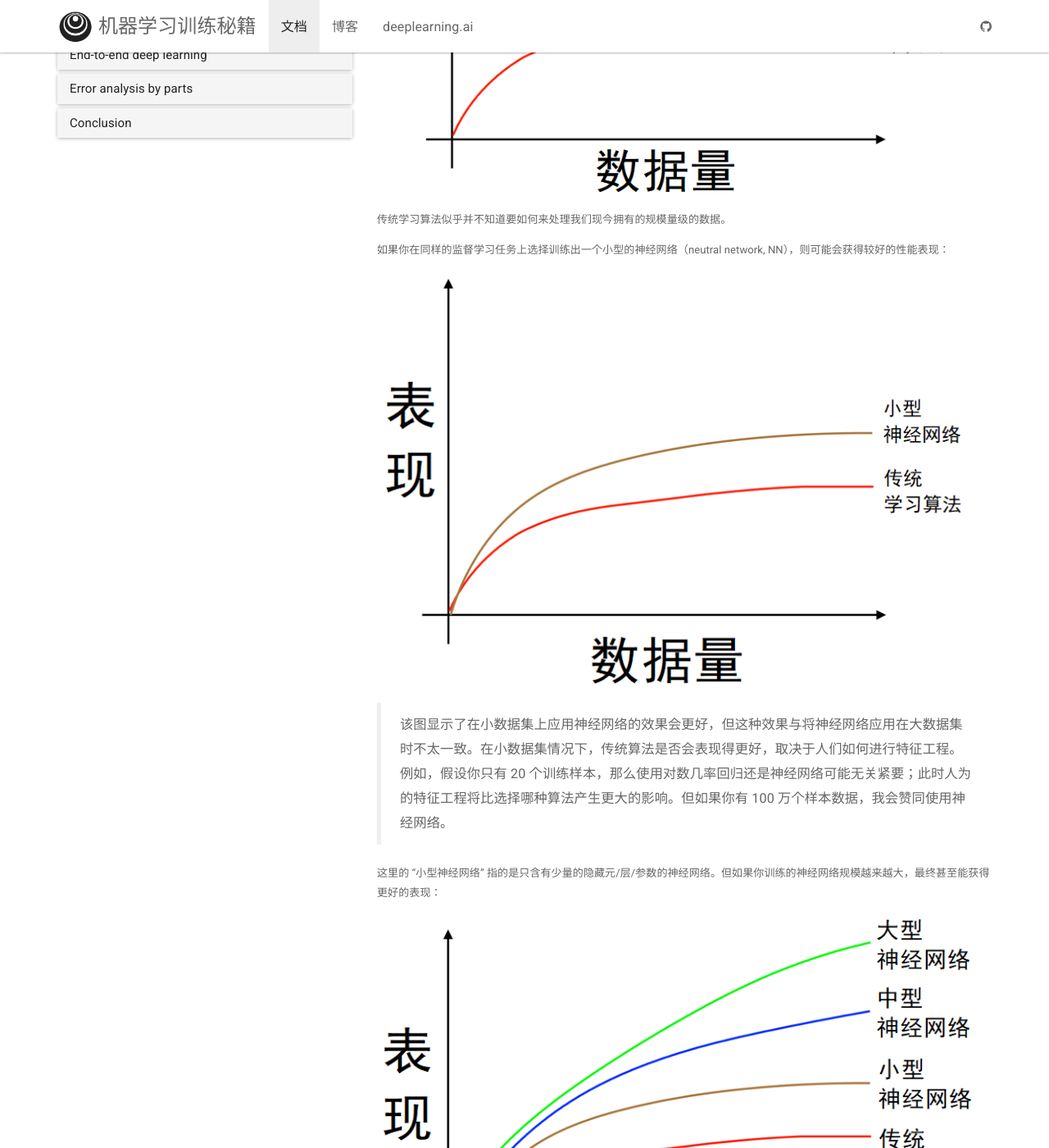
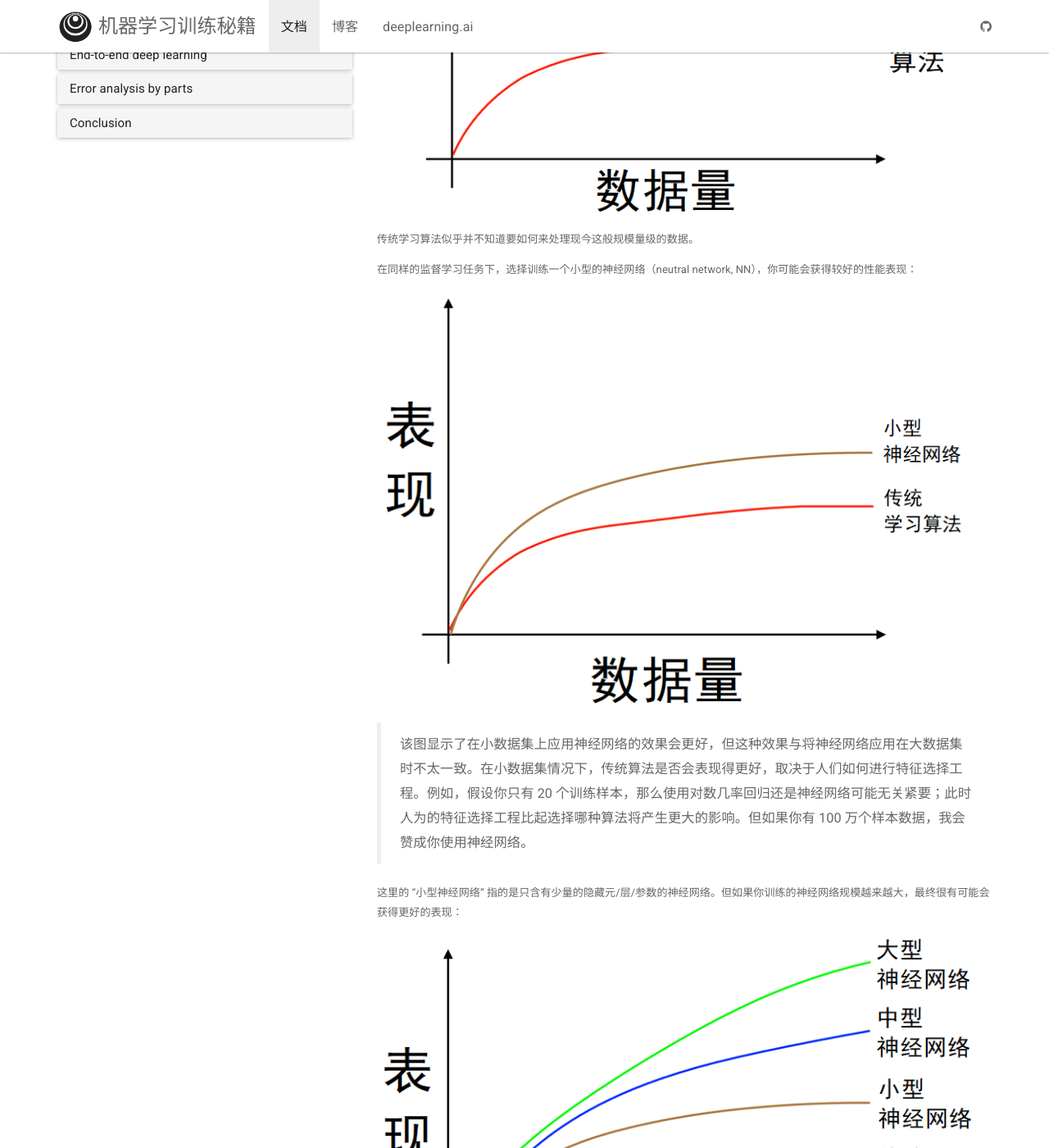
Before and after one commit to deeplearning-ai/machine-learning-yearning-cn, a Jekyll site: the page built from _docs/ch04.md, in a window 1280 px wide and 1400 px high, scrolled down 645 px. Shown: the whole window at 82% size. Built offline with Jekyll 4.4.1, drawn with Linux system fonts in a browser that asks for light colours; nearby versions of some CDN libraries; some of the changed text lies outside the part shown.

Commit message:
Update ch04.md (#18)

```diff
--- a/_docs/ch04.md
+++ b/_docs/ch04.md
@@ -3,26 +3,26 @@ title: 规模驱动机器学习发展
 permalink: /docs/ch04/
 ---
 
-关于深度学习（神经网络）的一些想法在几十年前就有了，而为什么它们到现在才流行起来了呢？
+关于深度学习（神经网络）的一些想法在几十年前就有了，那为什么它们到现在才流行起来了呢？
 
 推动其近期发展的主要因素有两个：
 
 - **数据可用性（data availability）**：如今人们在数字设备（笔记本电脑、移动设备等）上花费的时间越来越多，对应的数字化行为与活动产生了海量的数据，而这些数据都可以提供给我们的学习算法用来训练。
-- **计算规模（computational scale）**：在近些年前，我们才开始能够训练出规模足够大的神经网络来使用现有的海量数据集。
+- **计算规模（computational scale）**：在近几年前，我们才开始有能力训练出规模足够大的神经网络来使用现有的海量数据集。
 
-具体来说，即使你积累了更多的数据，但应用在类似于对数几率回归（logistic regression）这样较传统的学习算法上，其性能表现（performance）也将趋于 “平稳” 。这意味着算法的学习曲线将 “变得平缓” ，就算提供更多的数据，算法的性能也将停止提升。
+具体来说，即使你积累了更多的数据，但应用在类似于对数几率回归（logistic regression）这样较传统的学习算法上，其性能表现（performance）也将趋于 “平稳” 。这意味着算法的学习曲线将 “变得平缓” ，就算提供更多的数据，算法的性能也将不再提升。
 
 <img src="{{"ch04_01.png " | prepend: site.imgurl }}">
 
-传统学习算法似乎并不知道要如何来处理我们现今拥有的规模量级的数据。
+传统学习算法似乎并不知道要如何来处理现今这般规模量级的数据。
 
-如果你在同样的监督学习任务上选择训练出一个小型的神经网络（neutral network, NN），则可能会获得较好的性能表现：
+在同样的监督学习任务下，选择训练一个小型的神经网络（neutral network, NN），你可能会获得较好的性能表现：
 
 <img src="{{"ch04_02.png " | prepend: site.imgurl }}">
 
-> 该图显示了在小数据集上应用神经网络的效果会更好，但这种效果与将神经网络应用在大数据集时不太一致。在小数据集情况下，传统算法是否会表现得更好，取决于人们如何进行特征工程。例如，假设你只有 20 个训练样本，那么使用对数几率回归还是神经网络可能无关紧要；此时人为的特征工程将比选择哪种算法产生更大的影响。但如果你有 100 万个样本数据，我会赞同使用神经网络。
+> 该图显示了在小数据集上应用神经网络的效果会更好，但这种效果与将神经网络应用在大数据集时不太一致。在小数据集情况下，传统算法是否会表现得更好，取决于人们如何进行特征选择工程。例如，假设你只有 20 个训练样本，那么使用对数几率回归还是神经网络可能无关紧要；此时人为的特征选择工程比起选择哪种算法将产生更大的影响。但如果你有 100 万个样本数据，我会赞成你使用神经网络。
 
-这里的 “小型神经网络” 指的是只含有少量的隐藏元/层/参数的神经网络。但如果你训练的神经网络规模越来越大，最终甚至能获得更好的表现：
+这里的 “小型神经网络” 指的是只含有少量的隐藏元/层/参数的神经网络。但如果你训练的神经网络规模越来越大，最终很有可能会获得更好的表现：
 
 <img src="{{"ch04_03.png " | prepend: site.imgurl }}">
 
```
